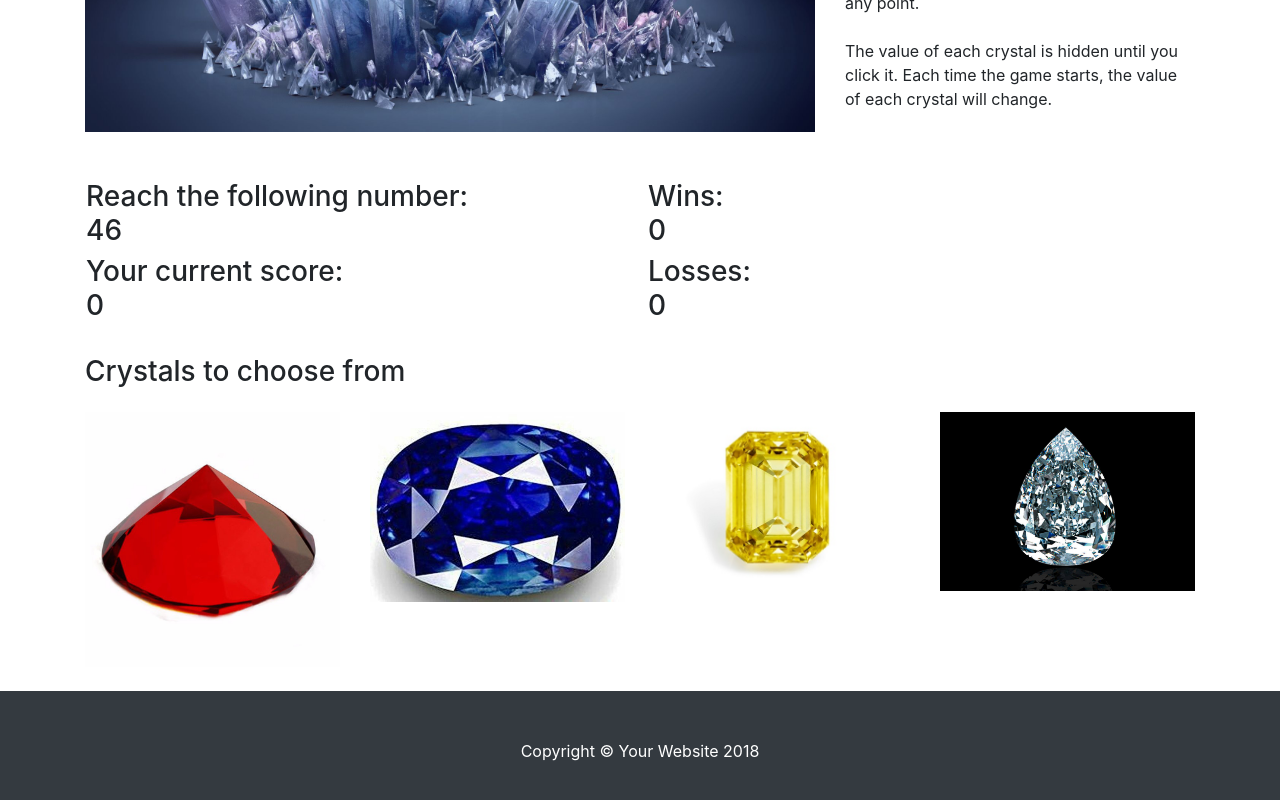
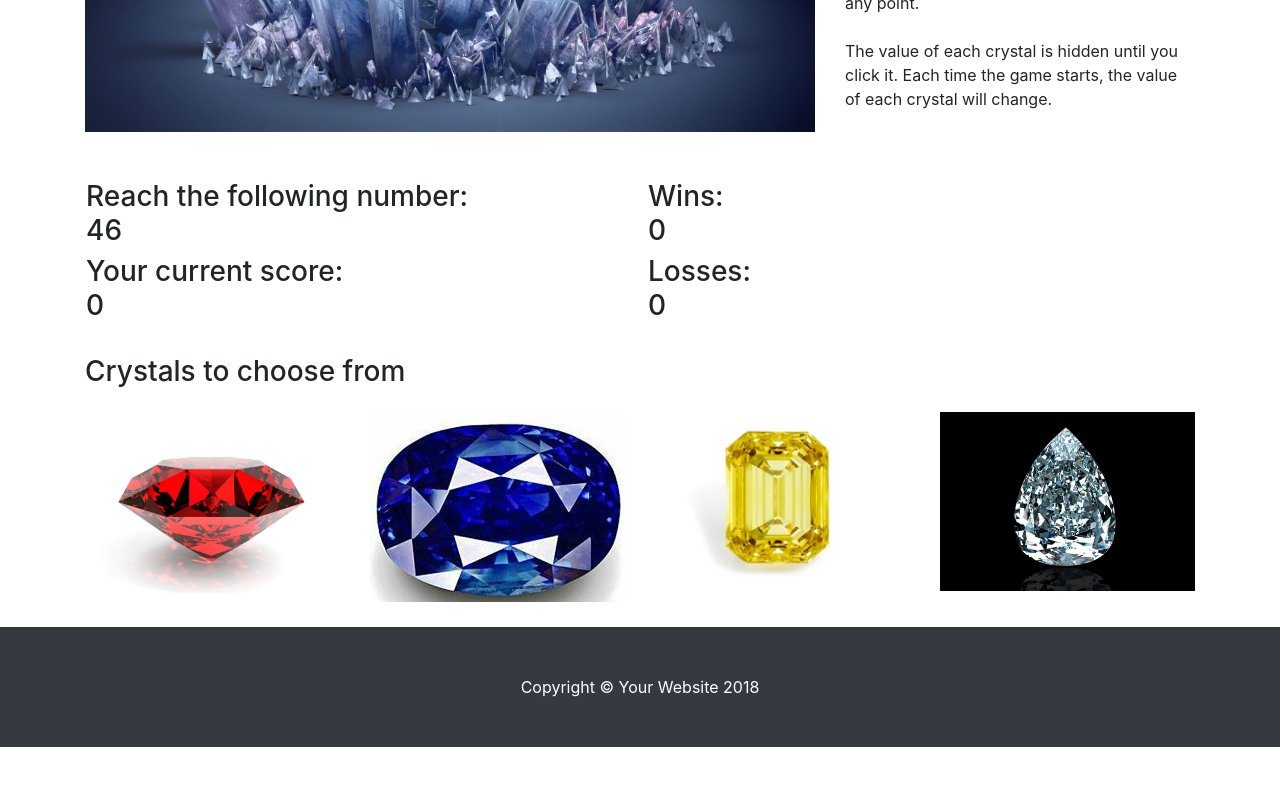
Before and after one commit to Charlie-Islas/unit-4-game, a website: page index.html in a window 1280 px wide. Shown: the part 476-1276 px from the top of the page. After the commit the page ends 1223 px from the top, so only its background shows below. Drawn offline with Linux system fonts and the light colour scheme.

Commit message:
changing the ruby picture

```diff
--- a/index.html
+++ b/index.html
@@ -99,7 +99,7 @@
 
         <div class="col-md-3 col-sm-6 mb-4">
           <a>
-            <img class="img-fluid" src="assets/images/ruby.jpg" alt="ruby" id="ruby">
+            <img class="img-fluid" src="assets/images/ruby2.jpg" alt="ruby" id="ruby">
           </a>
         </div>
 
```
Also changed, not shown: assets/images/ruby2.jpg (added).
